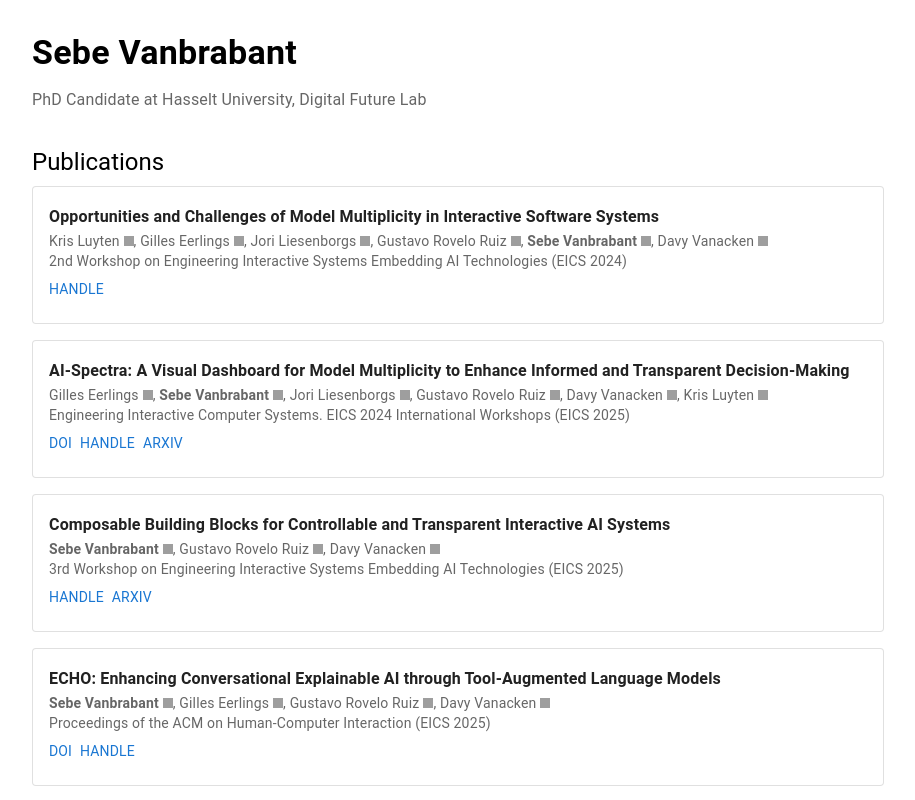
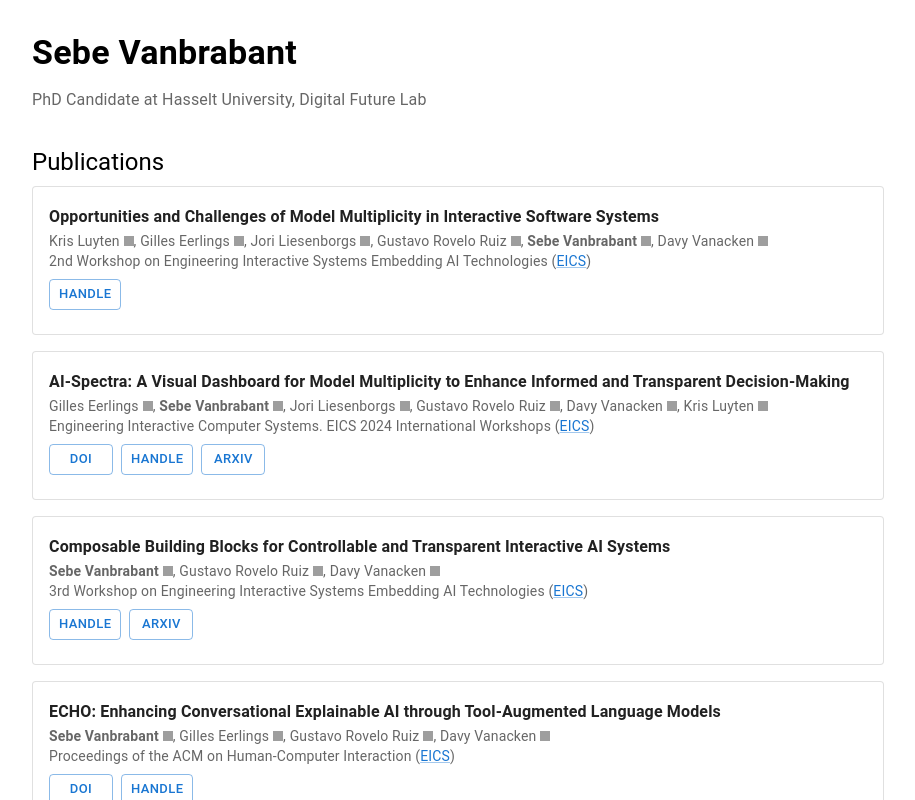
Before and after one commit to sebev/sebev.github.io, a React (Create React App) app: page / in a window 1280 px wide. Shown: the top 800 px of the page, without its empty margins (182-1097 px from the left). Built offline with nearby package versions, Linux system fonts and the light colour scheme; grey boxes are pictures that could not be loaded.

Commit message:
Link to venue + button to paper links

```diff
--- a/public/data/publications.json
+++ b/public/data/publications.json
@@ -100,12 +100,8 @@
         },
         "links": [
             {
-                "type": "handle",
-                "url": "http://hdl.handle.net/1942/46276"
-            },
-            {
                 "type": "arxiv",
-                "url": "https://arxiv.org/abs/2506.02262"
+                "url": "https://arxiv.org/abs/2504.17677"
             }
         ]
     }
--- a/src/components/Publication.tsx
+++ b/src/components/Publication.tsx
@@ -8,7 +8,8 @@ import {
 	Link,
 	Stack,
 	Tooltip,
-	Box
+	Box,
+	Button
 } from "@mui/material";
 
 type Props = {
@@ -68,9 +69,19 @@ type Props = {
 						return renderAuthor(id, idx, author);
 					})}
 				</Typography>
+
 				<Typography variant="body2" color="text.secondary">
-					{pub.venue.name} ({pub.venue.short} {pub.year})
+					{pub.venue.name} (
+						<Link
+							href={pub.venue.url}
+							target="_blank"
+							rel="noopener"
+						>
+							{pub.venue.short}
+						</Link>
+					)
 				</Typography>
+
 				<Stack direction="row" spacing={1} mt={1} flexWrap="wrap">
 					{pub.links?.map((link, i) => (
 						<Link
@@ -82,7 +93,12 @@ type Props = {
 							underline="hover"
 							sx={{ mr: 2 }}
 						>
+							<Button
+								variant="outlined"
+								size="small"
+							>
 								{link.type.toUpperCase()}
+							</Button>
 						</Link>
 					))}
 				</Stack>
```
Lines whose indentation alone changed are shown as unchanged.
